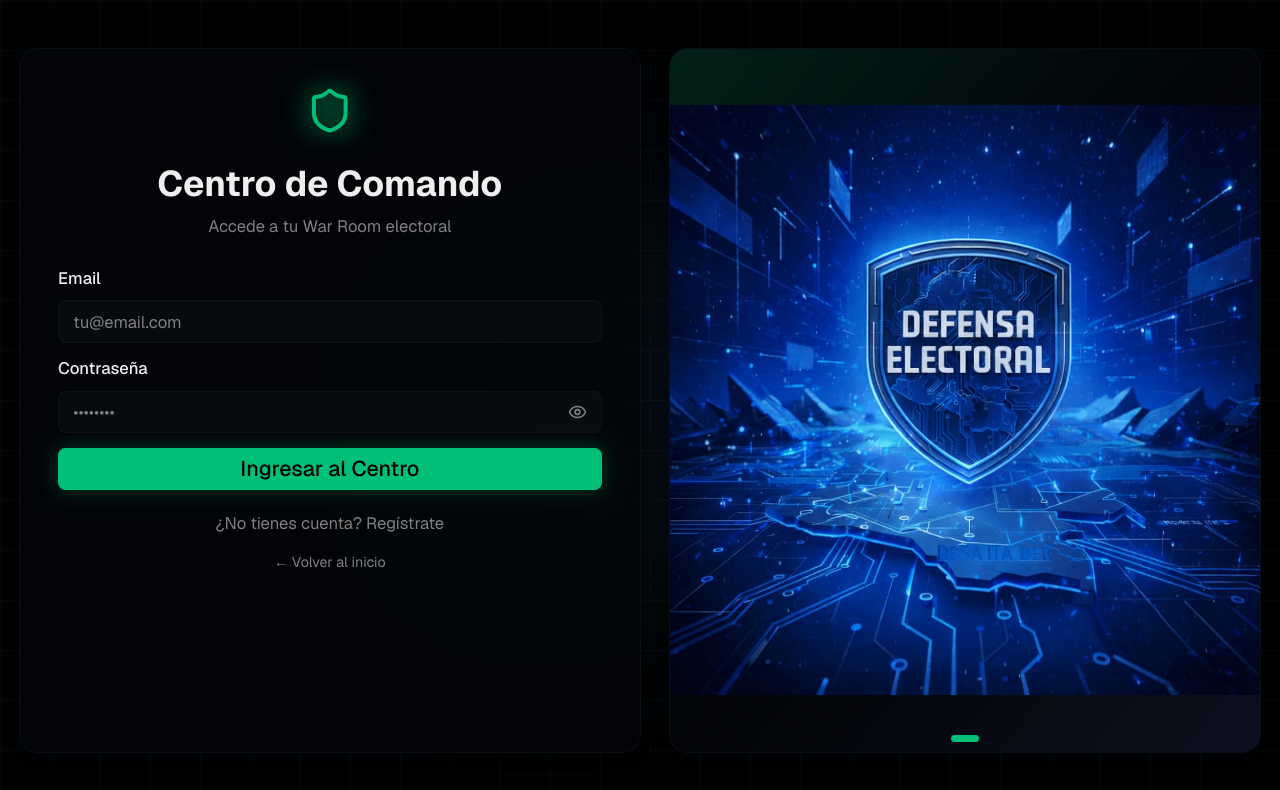
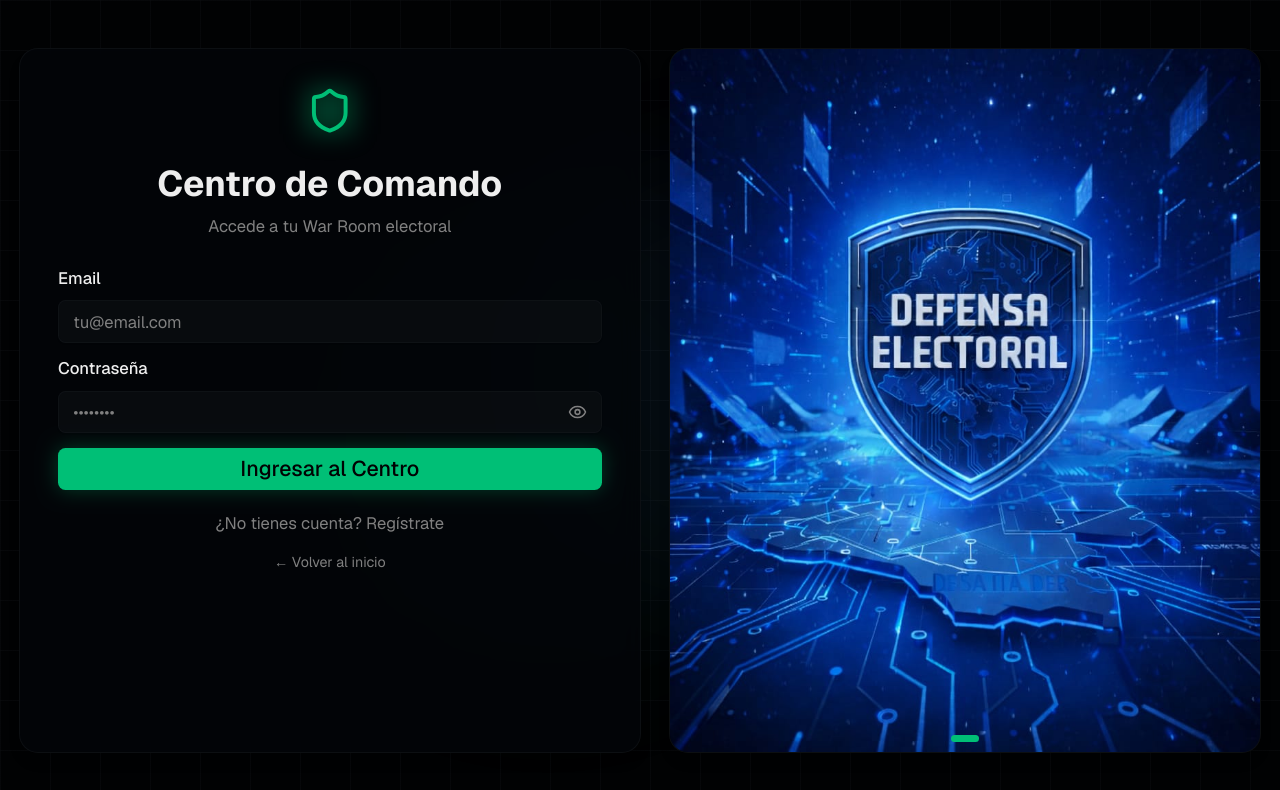
Before and after one commit to JoseeGarciaa/seguridad-electoral-app, a Next.js app: page /login in a window 1280 px wide. Shown: the top 790 px of the page. Built offline with nearby package versions, Linux system fonts and the light colour scheme; no server answers.

Commit message:
55555555

```diff
--- a/app/login/page.tsx
+++ b/app/login/page.tsx
@@ -96,9 +96,9 @@ export default function LoginPage() {
         animate={{ opacity: 1, y: 0 }}
         className={`relative w-full ${isStandalone ? "max-w-md" : "max-w-md lg:max-w-6xl"} h-full mx-auto`}
       >
-        <div className={`flex flex-col gap-4 ${isStandalone ? "items-center" : "lg:gap-6 lg:grid lg:grid-cols-[1.05fr_1fr]"} items-stretch h-full`}>
+        <div className={`grid grid-rows-2 gap-4 ${isStandalone ? "items-center" : "lg:gap-6 lg:grid lg:grid-cols-[1.05fr_1fr] lg:grid-rows-1"} items-stretch h-full`}>
         {/* Login Card */}
-        <div className={`order-2 lg:order-1 glass rounded-2xl border border-border/50 p-5 sm:p-8 shadow-lg w-full ${isStandalone ? "max-w-md" : ""}`}>
+        <div className={`order-2 lg:order-1 glass rounded-2xl border border-border/50 p-5 sm:p-8 shadow-lg w-full h-full ${isStandalone ? "max-w-md" : ""}`}>
           {/* Header */}
           <div className="text-center mb-6">
             <Link href="/" className="inline-flex items-center gap-2 mb-6">
@@ -221,7 +221,7 @@ export default function LoginPage() {
 
         {/* Collage (web only) */}
         {!isStandalone && (
-          <div className="order-1 lg:order-2 hidden lg:block glass rounded-2xl border border-border/50 overflow-hidden shadow-lg bg-secondary/40 w-full aspect-[4/3] sm:aspect-video lg:aspect-auto lg:h-full lg:min-h-[540px]">
+          <div className="order-1 lg:order-2 glass rounded-2xl border border-border/50 overflow-hidden shadow-lg bg-secondary/40 w-full h-full">
             <div className="relative h-full bg-gradient-to-br from-primary/15 via-background/5 to-accent/10 flex items-center justify-center">
               {collageImages.map((src, index) => (
                 <motion.div
@@ -238,7 +238,7 @@ export default function LoginPage() {
                       fill
                       priority={index === 0}
                       sizes="(max-width: 768px) 100vw, 50vw"
-                      className="object-cover lg:object-contain"
+                      className="object-cover"
                     />
                   </div>
                 </motion.div>
```
